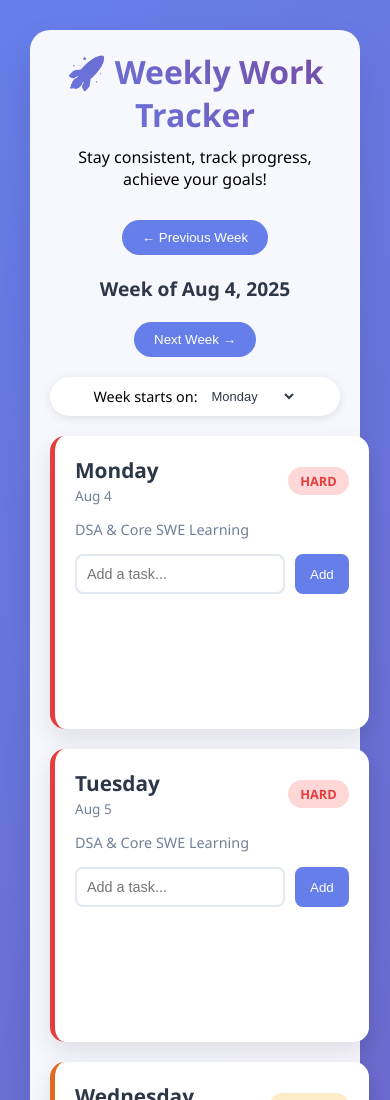
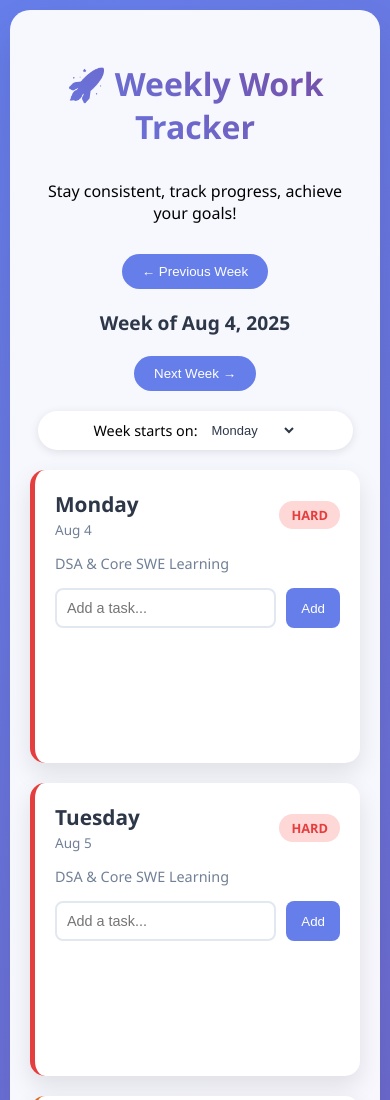
Before and after one commit to pagarevijayy/weekly-work-tracker, a plain HTML site: page index.html in a window 390 px wide. Shown: the top 1100 px of the page. Drawn offline with Linux system fonts and the light colour scheme.

Commit message:
alignments improved

```diff
--- a/index.html
+++ b/index.html
@@ -442,11 +442,16 @@
 
             .container {
                 padding: 20px;
-                margin: 10px;
+                margin: 0;
             }
 
             .header h1 {
                 font-size: 2em;
+                margin: 1em 0;
+            }
+
+            body {
+                padding: 10px;
             }
         }
     </style>
```
